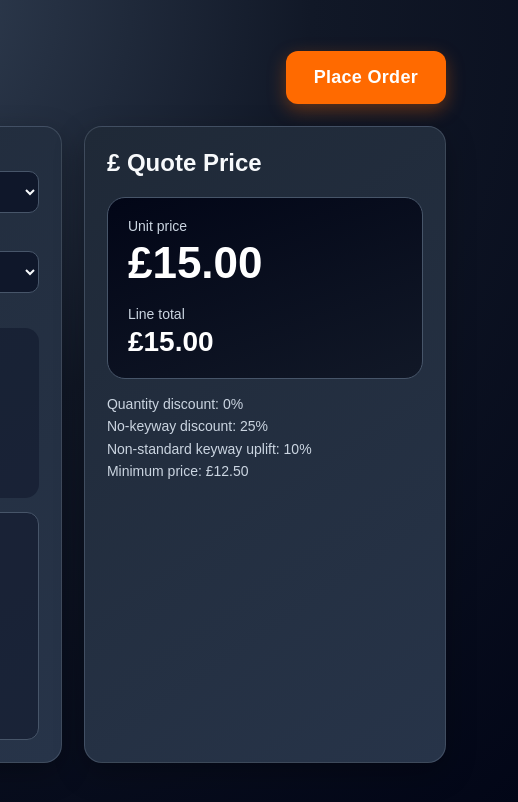
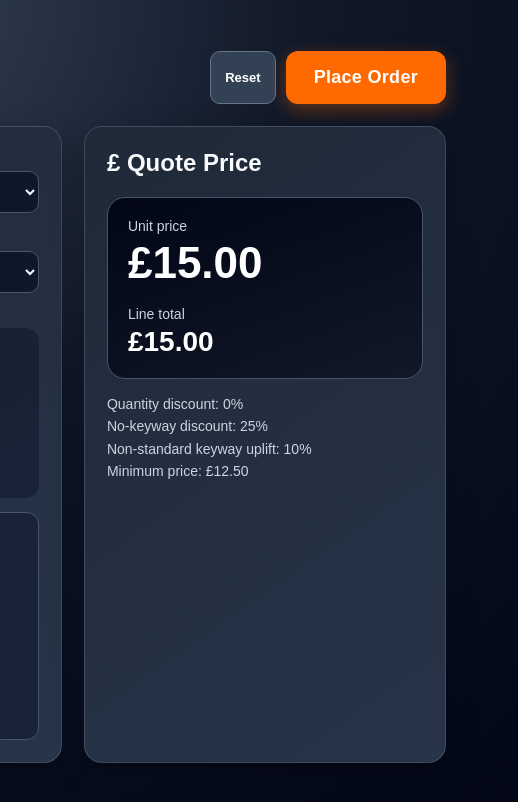
Before and after one commit to sparkymarc1979-art/mtec-bore-key, a plain HTML site: page index.html in a window 1280 px wide. Shown: the full height of the page, 762-1280 px from the left. Drawn offline with Linux system fonts and the light colour scheme.

Commit message:
Add files via upload

```diff
--- a/index.html
+++ b/index.html
@@ -308,6 +308,22 @@
     }
 
 
+
+    .reset-btn {
+      background: #334155;
+      color: white;
+      border: 1px solid #64748b;
+      border-radius: 10px;
+      padding: 10px 14px;
+      font-size: 13px;
+      font-weight: 800;
+    }
+
+    .reset-btn:hover {
+      background: #475569;
+    }
+
+
 @media (max-width: 850px) {
       .grid { grid-template-columns: 1fr; }
       h1 { font-size: 26px; }
@@ -329,6 +345,7 @@
       </div>
       <div class="button-row">
 
+        <button class="reset-btn" onclick="resetQuote()">Reset</button>
         <button class="place-order-btn" onclick="copyQuote()">Place Order</button>
       </div>
     </header>
@@ -813,6 +830,22 @@ Unit price: ${money(r.unitPrice)}
 Line total: ${money(r.lineTotal)}`;
     }
 
+
+    function resetQuote() {
+      document.getElementById("unit").value = "Metric";
+      populateDropdowns();
+      document.getElementById("bore").value = "25";
+      document.getElementById("length").value = "30";
+      document.getElementById("keywayRequired").value = "Yes";
+      document.getElementById("keyway").disabled = false;
+      document.getElementById("keyway").value = "8";
+      document.getElementById("grub").value = "0";
+      document.getElementById("material").value = "Mild Steel";
+      document.getElementById("qty").value = "1";
+      updateStandardKeyway();
+      calculateAndRender();
+    }
+
     function copyQuote() {
       const text = buildQuoteText();
 
@@ -820,7 +853,7 @@ Line total: ${money(r.lineTotal)}`;
       const body = encodeURIComponent(
 `Hello,
 
-Please process the following machining order:
+Please process the following machining order, My purchase order number is\n🟨__________🟨
 
 ${text}
 
--- a/service-worker.js
+++ b/service-worker.js
@@ -1,4 +1,4 @@
-const CACHE_NAME = "mtec-public-selected-grub-v1";
+const CACHE_NAME = "mtec-public-po-text-fix-v1";
 const FILES_TO_CACHE = ["./", "./index.html", "./manifest.json", "./service-worker.js"];
 
 self.addEventListener("install", (event) => {
```
Also changed, not shown: README.txt.
